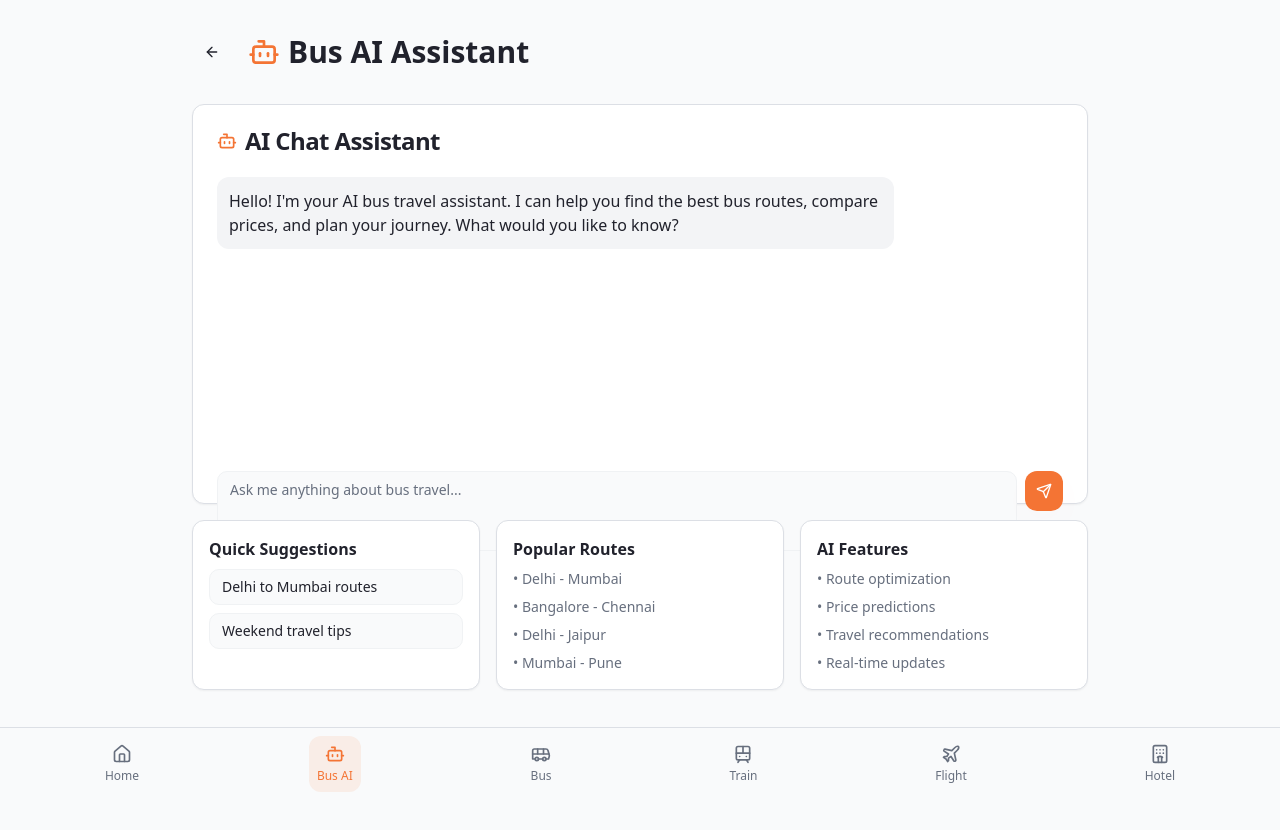
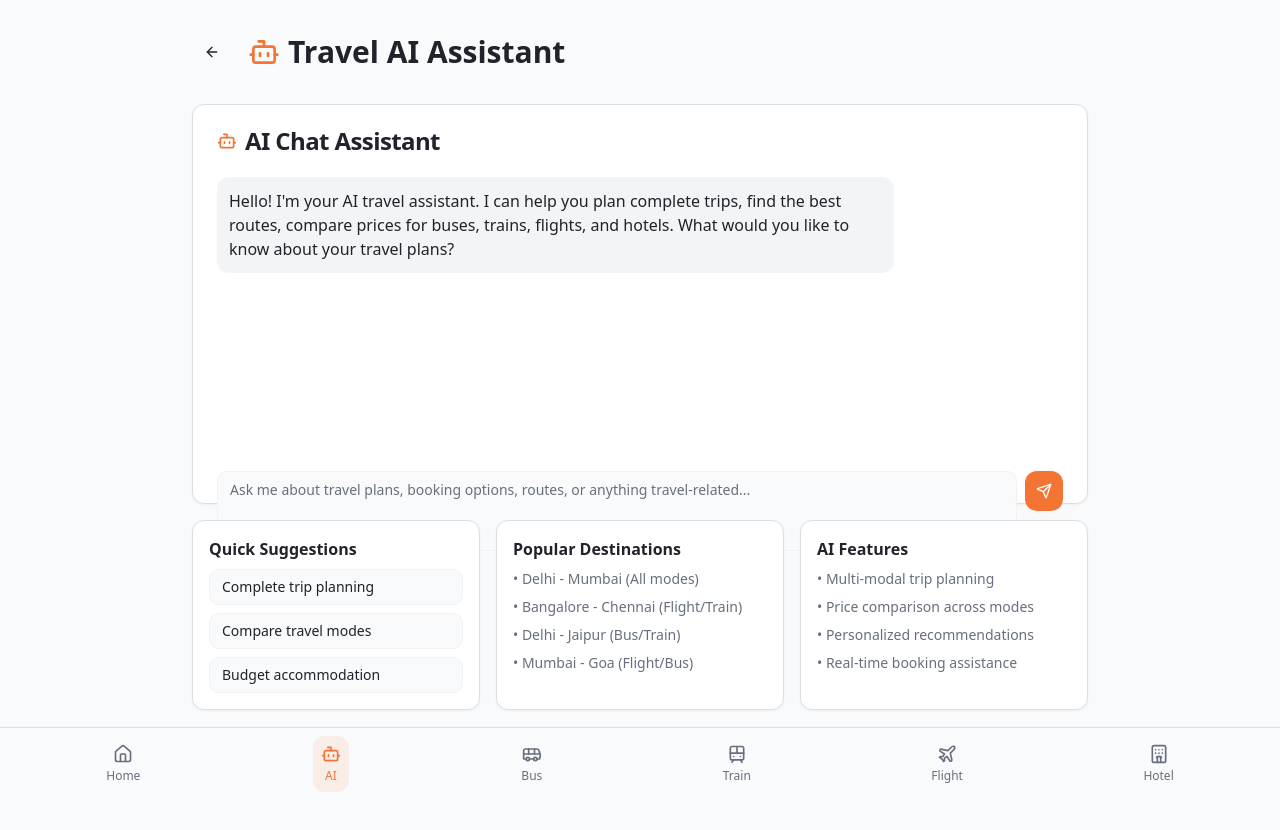
Before and after one commit to Madhan-Mohan-Reddy-Avula/insight-journeys, a React (Vite) app: page /bus-ai in a window 1280 px wide. Shown: the top 830 px of the page. Built offline with nearby package versions, Linux system fonts and the light colour scheme.

Commit message:
Grant AI full application access
Make the AI functionality accessible across the entire application, not just for bus-related features. This involves updating the routing and potentially the AI's integration points to handle broader application access.

```diff
--- a/src/App.tsx
+++ b/src/App.tsx
@@ -9,7 +9,7 @@ import NotFound from "./pages/NotFound";
 import BusBookingPage from "./pages/BusBookingPage";
 import TrainBookingPage from "./pages/TrainBookingPage";
 import FlightBookingPage from "./pages/FlightBookingPage";
-import BusAIPage from "./pages/BusAIPage";
+import TravelAIPage from "./pages/TravelAIPage";
 import HotelBookingPage from "./pages/HotelBookingPage";
 
 const queryClient = new QueryClient();
@@ -23,7 +23,7 @@ const App = () => (
         <div className="pb-16">
           <Routes>
             <Route path="/" element={<Index />} />
-            <Route path="/bus-ai" element={<BusAIPage />} />
+            <Route path="/bus-ai" element={<TravelAIPage />} />
             <Route path="/bus-booking" element={<BusBookingPage />} />
             <Route path="/train-booking" element={<TrainBookingPage />} />
             <Route path="/flight-booking" element={<FlightBookingPage />} />
--- a/src/components/BottomNavigation.tsx
+++ b/src/components/BottomNavigation.tsx
@@ -7,7 +7,7 @@ export const BottomNavigation = () => {
 
   const navItems = [
     { icon: Home, label: "Home", path: "/" },
-    { icon: Bot, label: "Bus AI", path: "/bus-ai" },
+    { icon: Bot, label: "AI", path: "/bus-ai" },
     { icon: Bus, label: "Bus", path: "/bus-booking" },
     { icon: Train, label: "Train", path: "/train-booking" },
     { icon: Plane, label: "Flight", path: "/flight-booking" },
--- a/src/pages/BusAIPage.tsx
+++ b/src/pages/TravelAIPage.tsx
@@ -11,12 +11,12 @@ type Message = {
   message: string;
 };
 
-const BusAIPage = () => {
+const TravelAIPage = () => {
   const [query, setQuery] = useState("");
   const [messages, setMessages] = useState<Message[]>([
     {
       type: "ai",
-      message: "Hello! I'm your AI bus travel assistant. I can help you find the best bus routes, compare prices, and plan your journey. What would you like to know?"
+      message: "Hello! I'm your AI travel assistant. I can help you plan complete trips, find the best routes, compare prices for buses, trains, flights, and hotels. What would you like to know about your travel plans?"
     }
   ]);
 
@@ -25,7 +25,7 @@ const BusAIPage = () => {
 
     const newMessages: Message[] = [
       { type: "user", message: query },
-      { type: "ai", message: "I'm analyzing your request and finding the best bus options for you. This feature will be enhanced with real AI capabilities soon!" }
+      { type: "ai", message: "I'm analyzing your travel request and finding the best options across all transportation modes and accommodations. This feature will be enhanced with real AI capabilities soon!" }
     ];
 
     setMessages(prev => [...prev, ...newMessages]);
@@ -44,7 +44,7 @@ const BusAIPage = () => {
             </Link>
             <div className="flex items-center gap-2">
               <Bot className="h-8 w-8 text-primary" />
-              <h1 className="text-3xl font-bold text-foreground">Bus AI Assistant</h1>
+              <h1 className="text-3xl font-bold text-foreground">Travel AI Assistant</h1>
             </div>
           </div>
 
@@ -74,7 +74,7 @@ const BusAIPage = () => {
 
               <div className="flex gap-2">
                 <Textarea
-                  placeholder="Ask me anything about bus travel..."
+                  placeholder="Ask me about travel plans, booking options, routes, or anything travel-related..."
                   value={query}
                   onChange={(e) => setQuery(e.target.value)}
                   className="resize-none"
@@ -102,17 +102,25 @@ const BusAIPage = () => {
                     variant="outline"
                     size="sm"
                     className="w-full justify-start"
-                    onClick={() => setQuery("Find buses from Delhi to Mumbai")}
+                    onClick={() => setQuery("Plan a complete trip from Delhi to Goa")}
                   >
-                    Delhi to Mumbai routes
+                    Complete trip planning
                   </Button>
                   <Button
                     variant="outline"
                     size="sm"
                     className="w-full justify-start"
-                    onClick={() => setQuery("Compare bus prices for weekend travel")}
+                    onClick={() => setQuery("Compare all travel options Mumbai to Bangalore")}
                   >
-                    Weekend travel tips
+                    Compare travel modes
+                  </Button>
+                  <Button
+                    variant="outline"
+                    size="sm"
+                    className="w-full justify-start"
+                    onClick={() => setQuery("Find budget hotels in Jaipur")}
+                  >
+                    Budget accommodation
                   </Button>
                 </div>
               </CardContent>
@@ -120,12 +128,12 @@ const BusAIPage = () => {
 
             <Card>
               <CardContent className="p-4">
-                <h3 className="font-semibold mb-2">Popular Routes</h3>
+                <h3 className="font-semibold mb-2">Popular Destinations</h3>
                 <div className="space-y-2 text-sm text-muted-foreground">
-                  <p>• Delhi - Mumbai</p>
-                  <p>• Bangalore - Chennai</p>
-                  <p>• Delhi - Jaipur</p>
-                  <p>• Mumbai - Pune</p>
+                  <p>• Delhi - Mumbai (All modes)</p>
+                  <p>• Bangalore - Chennai (Flight/Train)</p>
+                  <p>• Delhi - Jaipur (Bus/Train)</p>
+                  <p>• Mumbai - Goa (Flight/Bus)</p>
                 </div>
               </CardContent>
             </Card>
@@ -134,10 +142,10 @@ const BusAIPage = () => {
               <CardContent className="p-4">
                 <h3 className="font-semibold mb-2">AI Features</h3>
                 <div className="space-y-2 text-sm text-muted-foreground">
-                  <p>• Route optimization</p>
-                  <p>• Price predictions</p>
-                  <p>• Travel recommendations</p>
-                  <p>• Real-time updates</p>
+                  <p>• Multi-modal trip planning</p>
+                  <p>• Price comparison across modes</p>
+                  <p>• Personalized recommendations</p>
+                  <p>• Real-time booking assistance</p>
                 </div>
               </CardContent>
             </Card>
@@ -148,4 +156,4 @@ const BusAIPage = () => {
   );
 };
 
-export default BusAIPage;
+export default TravelAIPage;
```
